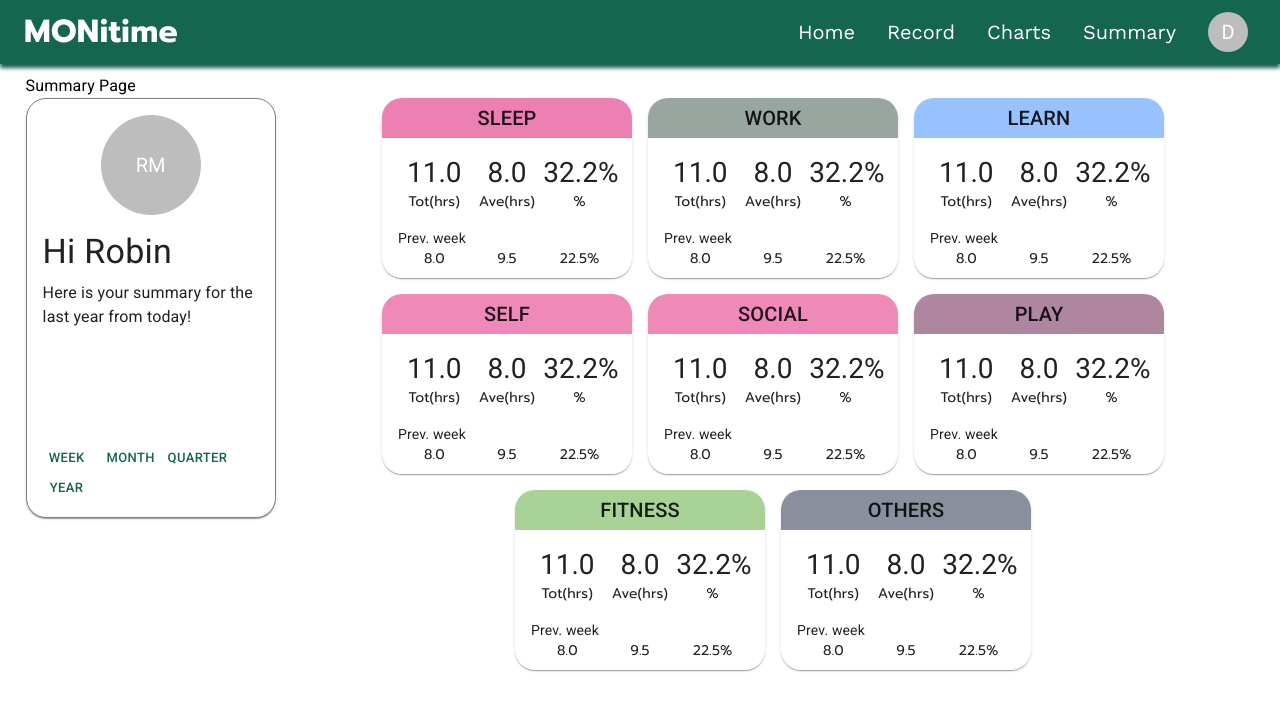
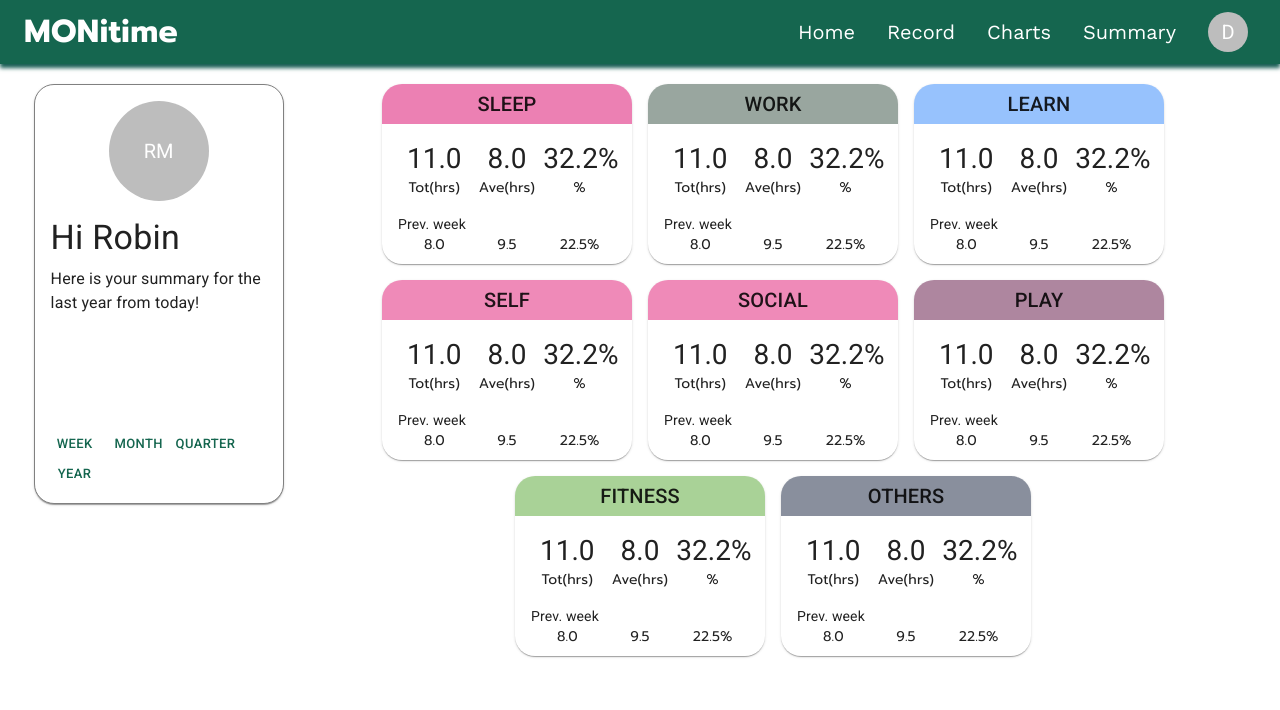
Before and after one commit to aramind/first-web-dev-portfolio, a React (Create React App) app in the folder p4-node-app/client/: page /summary in a window 1280 px wide. Shown: the top 710 px of the page. Built offline with nearby package versions, Linux system fonts and the light colour scheme.

Commit message:
fix: adjusting margins for summary page

```diff
--- a/p4-node-app/client/src/pages/SummaryPage.js
+++ b/p4-node-app/client/src/pages/SummaryPage.js
@@ -33,38 +33,27 @@ const SummaryPage = () => {
     >
       <Toolbar sx={{ marginBottom: "10px" }} />
       {/* TODO: to remove once final na */}
-      <Typography>Summary Page</Typography>
+      {/* <Typography>Summary Page</Typography> */}
       {/* for main content */}
       <Box
         width="100%"
-        gap="1rem"
+        // gap="1rem"
+
         sx={{
-          margin: "0 auto",
+          margin: "10px auto",
           // border: "1px solid green",
           [muiTheme.breakpoints.up("sm")]: {
             display: { sm: "flex" },
           },
         }}
       >
-        {/* <Box
-          // flexBasis={1}
-          width="100%"
-          sx={{
-            border: "1px solid red",
-            marginInline: "auto",
-            display: "flex",
-            justifyContent: "center",
-          }}
-
-        > */}
         <Box
-          // flex={4}
+          mb={2}
+          mx={1}
           sx={{
             // border: "1px solid red",
             display: "flex",
             justifyContent: "center",
-            flexWrap: "wrap",
-            gap: "1rem",
           }}
         >
           <Header />
```
